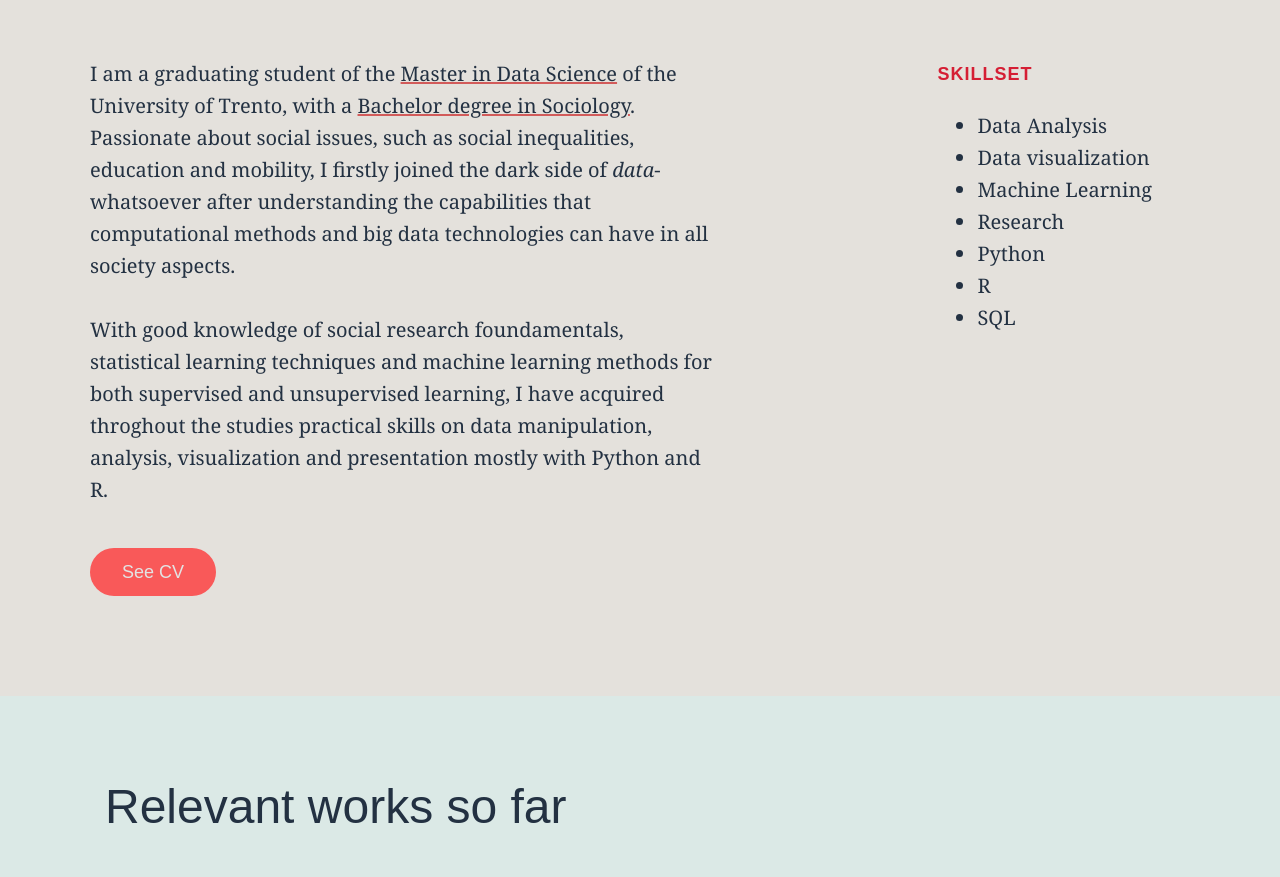
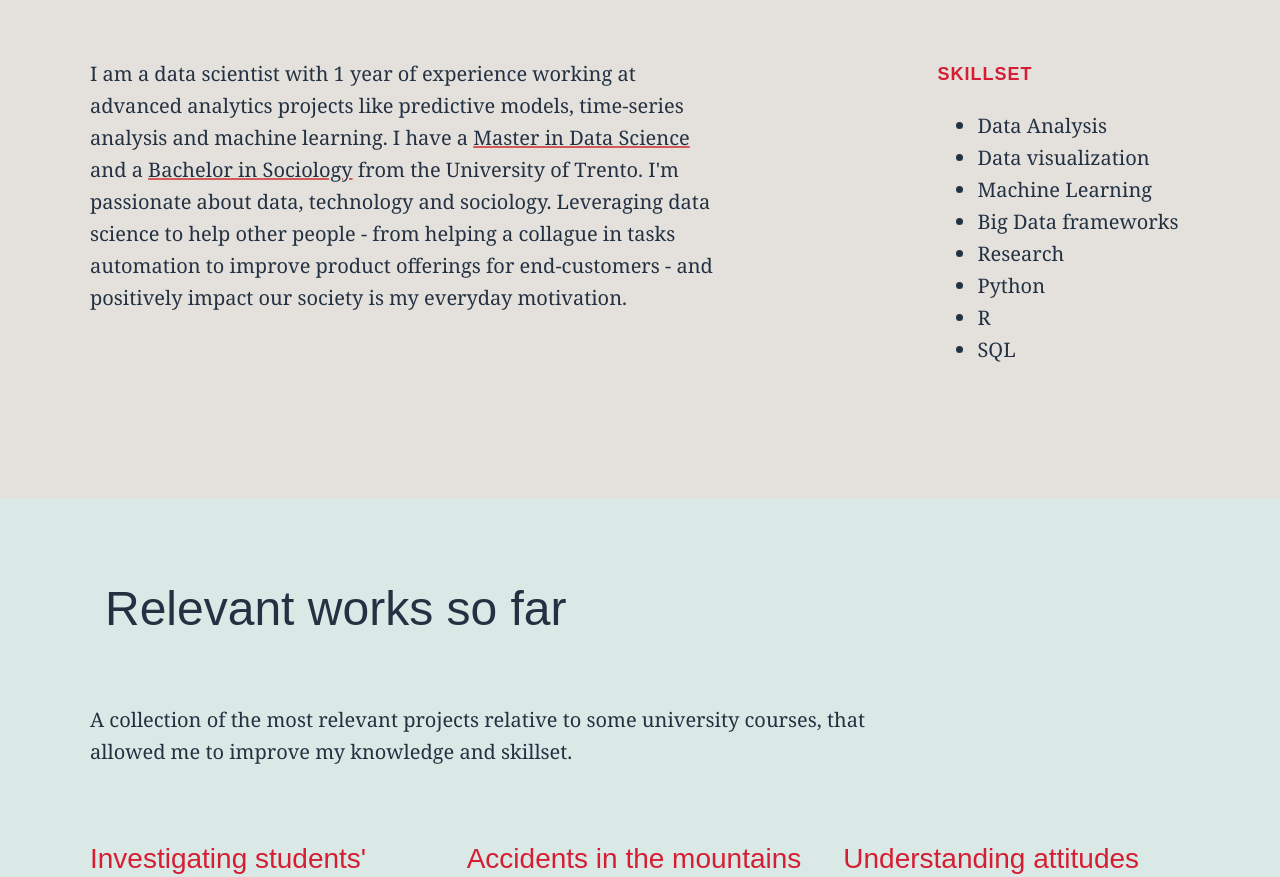
Before and after one commit to letiziamonti/letiziamonti.github.io, a plain HTML site: page index.html in a window 1280 px wide. Shown: the part 692-1569 px from the top of the page. Drawn offline with nearby package versions, Linux system fonts and the light colour scheme; a web font is replaced by a local one.

Commit message:
Update index.html

```diff
--- a/index.html
+++ b/index.html
@@ -16,7 +16,7 @@
         <div class="container">
             <div class="row">
                 <div class="column col-12 col-mx-auto">
-                    <h1 id='title'>Letizia Monti <span>MSc Data Science student</span></h1>
+                    <h1 id='title'>Letizia Monti <span>Data Scientist | Data Analystt</span></h1>
                     <p class="mt-sm-full mt-full"></p>
                 <div class="mt-sm-half mt-half">
                     <a href="mailto:monti.letizia@hotmail.it" class="fa fa-envelope"></a>
@@ -34,25 +34,20 @@
         <div class="container grid-lg">
             <div class="row">
                 <div class="column col-sm-12 col-md-11 col-11 col-mx-auto">
-                    <h2>Hey there, I'm Letizia</h2>
+                    <h2>Background</h2>
                 </div>
             </div>
             <div class="row mt-full">
                 <div class="column col-sm-12 col-md-7 col-7 col-mx-auto">
                     <p>
-                        I am a graduating student of the <a class='link' target="_blank" href="https://offertaformativa.unitn.it/en/lm/data-science">Master in Data Science</a>
-                        of the University of Trento, with a <a class='link' target="_blank" href="https://offertaformativa.unitn.it/it/l/sociologia">Bachelor degree in
-                            Sociology</a>. Passionate about social issues, such as social inequalities, education and mobility,
-                        I firstly joined the dark side of <i>data</i>-whatsoever after understanding the capabilities that computational
-                        methods and big data technologies can have in all society aspects.
+                        I am a data scientist with 1 year of experience working at advanced analytics projects like predictive models, time-series analysis and machine
+                        learning. I have a <a class='link' target="_blank" href="https://offertaformativa.unitn.it/en/lm/data-science">Master in Data Science</a> and a
+                        <a class='link' target="_blank" href="https://offertaformativa.unitn.it/it/l/sociologia">Bachelor in Sociology</a> from the University of Trento.
+                        I'm passionate about data, technology and sociology. Leveraging data science to help other people - from helping a collague in tasks automation to
+                        improve product offerings for end-customers - and positively impact our society is my everyday motivation.
                     </p>
 
-                    <p>
-                        With good knowledge of social research foundamentals, statistical learning techniques and machine learning methods
-                        for both supervised and unsupervised learning, I have acquired throghout the studies practical skills on
-                        data manipulation, analysis, visualization and presentation mostly with Python and R.
-                    </p>
-                    <a href="https://github.com/letiziamonti/letiziamonti.github.io/blob/master/img/Letizia_Monti_CV.pdf" target="_blank" class="btn mt-sm-half mt-half" title="Curriculum vitae">See CV</a>
+                    <!-- <a href="https://github.com/letiziamonti/letiziamonti.github.io/blob/master/img/Letizia_Monti_CV.pdf" target="_blank" class="btn mt-sm-half mt-half" title="Curriculum vitae">See CV</a> -->
                 </div>
 
                 <div class="column col-2">
@@ -65,6 +60,7 @@
                         <li>Data Analysis</li>
                         <li>Data visualization</li>
                         <li>Machine Learning</li>
+                        <li>Big Data frameworks</li>
                         <li>Research</li>
                         <li>Python</li>
                         <li>R</li>
```
